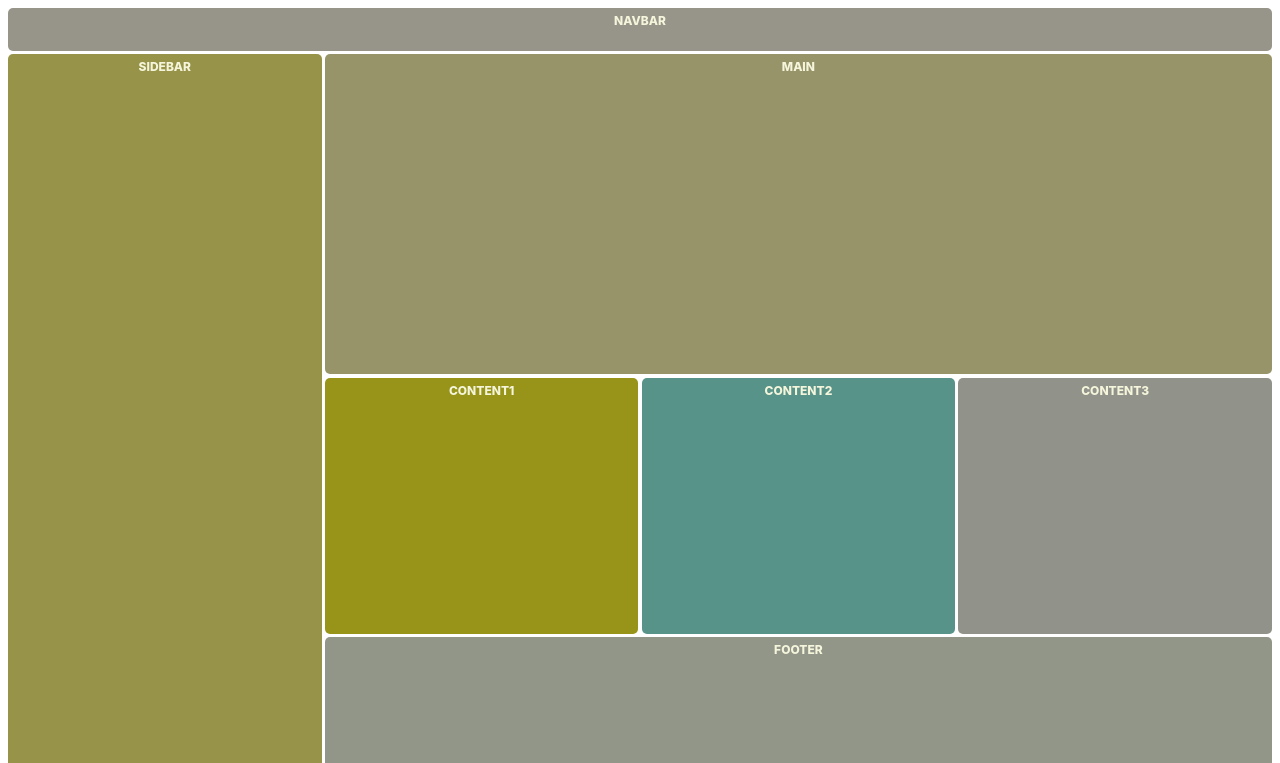
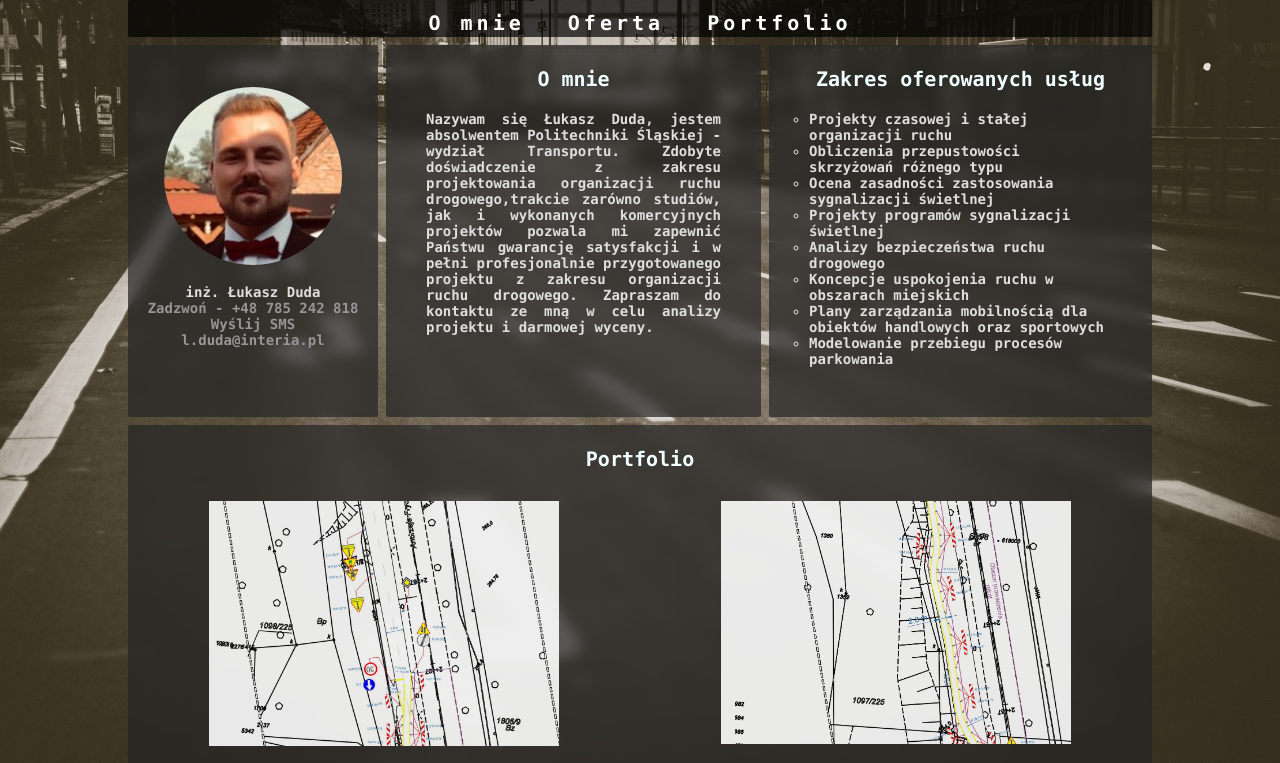
Before and after one commit to dudoslav06/Response-website-training, a plain HTML site: page index.html in a window 1280 px wide. Shown: the top 763 px of the page. Drawn offline with Linux system fonts and the light colour scheme.

Commit message:
Add files via upload

```diff
--- a/index.html
+++ b/index.html
@@ -1,21 +1,74 @@
 <!doctype html>
-<html>
+<html lang="pl-PL">
 <head>
 <meta charset="utf-8">
 <title>Projekty organizacji ruchu drogowego</title>
-
+<meta http-equiv="default-style" content="default stylesheet title" />
+<meta http-equiv="refresh" content="300" />
+<meta http-equiv="X-UA-Compatible" content="IE=edge" />
+<meta http-equiv="content-type" content="text/html; charset=UTF-8">
+<meta name="application-name" content="Projekty organizacji ruchu drogowego" />
+<meta name="author" content="Łukasz Duda"/>
+<meta name="description" content="Projekty organizacji ruchu, organizacji tymczasowej ruchu, Obliczenia przepustowości skrzyżowań,Analizy bezpieczeństwa ruchu drogowego, Modelowanie przebiegu procesów parkowania">
+<meta name="google" content="nositelinkssearchbox" />
+<meta name="robots" content="model, organizacja ruchu, projekt organizacji, przepustowość, duchu drogowego, proces parkowania" />
+<meta name="http-equiv" content="X-Robots-Tag : noindex, follow" />
+<meta name="googlebot" content="model, organizacja ruchu, projekt organizacji, przepustowość, duchu drogowego, proces parkowania" />
+<meta name="verify" content=""/>
+<meta property="og:locale" content="pl-PL">
+<meta property="og:description" content="Projekty organizacji ruchu, organizacji tymczasowej ruchu, Obliczenia przepustowości skrzyżowań,Analizy bezpieczeństwa ruchu drogowego, Modelowanie przebiegu procesów parkowania."/>
 <link href="style.css" rel="stylesheet" type="text/css">
 </head>
 
 <body>
 	<div class="container">
-	<nav>Navbar</nav>
-		<main>Main</main>
-		<div id="sidebar">Sidebar</div>
-		<div id="Content1">Content1</div>
-		<div id="Content2">Content2</div>
-		<div id="Content3">Content3</div>
-		<footer>Footer</footer>
+	<nav>
+    	<a href="#1">O mnie</a>
+		<a href="#2">Oferta</a>
+        <a href="#3">Portfolio</a>
+	</nav>
+		<main>
+			<h1>O mnie</h1>
+<p>Nazywam się Łukasz Duda, jestem absolwentem Politechniki Śląskiej - wydział Transportu. Zdobyte doświadczenie z zakresu projektowania organizacji ruchu drogowego,trakcie zarówno studiów, jak i wykonanych komercyjnych projektów pozwala mi zapewnić Państwu gwarancję satysfakcji i w pełni profesjonalnie przygotowanego projektu z zakresu organizacji ruchu drogowego. Zapraszam do kontaktu ze mną w celu analizy projektu i darmowej wyceny.
+
+</p>
+		</main>
+		<div id="sidebar">
+                    <div class="data">
+					<img class="photo1" src="images/1.jpg"><br><br>
+					inż. Łukasz Duda<br>
+                    <a href="tel:+48 785 242 818">Zadzwoń - +48 785 242 818</a><br>
+					<a href="sms:+48 785 242 818">Wyślij SMS </a><br>
+					<a href="mailto:l.duda@interia.pl">l.duda@interia.pl</a><br></div>
+		</div>
+		<div id="Content1">
+			<h1>Zakres oferowanych usług</h1>
+		         <P>
+					 <ul>
+                    <li>Projekty czasowej i stałej organizacji ruchu</li>
+                    <li>Obliczenia przepustowości skrzyżowań różnego typu</li>
+                    <li>Ocena zasadności zastosowania sygnalizacji świetlnej</li>
+                    <li>Projekty programów sygnalizacji świetlnej</li>
+                    <li>Analizy bezpieczeństwa ruchu drogowego</li>
+                    <li>Koncepcje uspokojenia ruchu w obszarach miejskich</li>
+                    <li>Plany zarządzania mobilnością dla obiektów handlowych oraz sportowych</li>
+                    <li>Modelowanie przebiegu procesów parkowania</li>
+                </ul>
+					 </P>
+		</div>
+		<div id="Content2">
+			<h1>Portfolio</h1>
+			<div class="portfolio">
+				<figure class="photo_portfolio"><img src="images/project1.jpg" alt="" class="portfolio"></figure>
+
+				<figure class="photo_portfolio"><img src="images/project2.jpg" alt="" class="portfolio"></figure>
+
+				<figure class="photo_portfolio"><img src="images/project3.jpg" alt="" class="portfolio"></figure>
+
+				<figure class="photo_portfolio"><img src="images/7.jpg" alt="" class="portfolio"></figure>
+			</div>
+		</div>
+		<footer>Wszelkie prawa zastrzeżone Łukasz Duda © 2020 </footer>
 	</div>
 
 
--- a/style.css
+++ b/style.css
@@ -1,81 +1,188 @@
 :root{
-	--main-radius: 5px;
-	--main-padding: 5px;
+	--main-radius: 2px;
+	--main-padding: 2px;
+}
+*{
+	margin: 0px;
+	padding: 0px;
 }
 
-
+body
+{
+	background-image: url("images/2.jpg");
+	-webkit-background-size: cover;
+    background-attachment: fixed;
+	background-repeat: no-repeat;
+}
 .container{
 	display: grid;
 	height: 100vh;
-	grid-template-columns: 1fr 1fr 1fr 1fr;
-	grid-template-rows: 0.2fr 1.5fr 1.2fr 0.8fr;
+	max-width: 1024px;
+	left: 0;
+	right: 0;
+	margin:auto;
+	grid-template-columns: 1fr 1.5fr 0.5fr 1fr;
+	grid-template-rows: 0.15fr 1.0fr 1.2fr 0.1fr;
 	grid-template-areas:
 		"nav nav nav nav"
-		"sidebar main main main"
-		"sidebar Content1 Content2 Content3"
-		"sidebar footer footer footer";
-	grid-gap: 0.2rem;
-	font-family: "inter", sans-serif;
+		"sidebar main Content1 Content1"
+		"Content2 Content2 Content2 Content2"
+		"footer footer footer footer";
+	grid-gap: 0.5rem;
+	font-family:Consolas, "Andale Mono", "Lucida Console", "Lucida Sans Typewriter", Monaco, "Courier New", "monospace";
 	font-weight: 800;
-	text-transform:uppercase;
-	font-size: 12px;
-	color: beige;
-	text-align: center
+	text-transform:;
+	font-size: 14px;
+	color:rgba(223,223,223,1.00);
+	text-align: center;
+
 }
 nav{
-	background: #979489;
 	grid-area: nav;
 	border-radius: var(--main-radius);
 	padding-top: var(--main-padding);
+    background: rgba(0,0,0,0.70);
+    width: 100%;
+    z-index: 12;
+	font-family:Consolas, "Andale Mono", "Lucida Console", "Lucida Sans Typewriter", Monaco, "Courier New", "monospace";
+	letter-spacing: 5px;
+	font-size: 30px;
+}
+nav a{
+    text-decoration: none;
+	font-family:Consolas, "Andale Mono", "Lucida Console", "Lucida Sans Typewriter", Monaco, "Courier New", "monospace";
+    letter-spacing: 4px;
+    font-size: 20px;
+    margin: 0 10px;
+    color: #fff;
+	transition: all  0.5s;
+}
+
+.photo1{
+    border-radius: 50%;
+}
+
+nav a:hover{
+    text-decoration: underline;
+	font-family:Consolas, "Andale Mono", "Lucida Console", "Lucida Sans Typewriter", Monaco, "Courier New", "monospace";
+    letter-spacing: 4px;
+    font-size: 20px;
+    margin: 0 10px;
+    color: rgb(150, 150, 150);
+    transition: all  0.5s;
 }
 main{
-	background: #979469;
-		grid-area: main;
+	background:rgba(38,38,38,0.70);
+	grid-area: main;
 	border-radius: var(--main-radius);
 	padding-top: var(--main-padding);
+	backdrop-filter: blur(7px);
+
 }
+
+#sidebar a{
+    text-decoration: none;
+	color: rgb(150, 150, 150);
+
+}
+
 #sidebar{
-	background: #979449;
-		grid-area: sidebar;
+	background: rgba(38,38,38,0.70);
+	grid-area: sidebar;
 	border-radius: var(--main-radius);
 	padding-top: var(--main-padding);
+	backdrop-filter: blur(7px);
+
+}
+.data{
+	padding-top: 30px;
+	padding-bottom: 40px;
+    background: none;
+	transform: translateY(10px);
 }
 #Content1{
-	background: #979419;
-		grid-area: Content1;
+	background: rgba(38,38,38,0.70);
+	grid-area: Content1;
 	border-radius: var(--main-radius);
 	padding-top: var(--main-padding);
+	backdrop-filter: blur(7px);
+	padding-bottom: 50px;
 }
 #Content2{
-	background: #579389;
-		grid-area: Content2;
+	background: rgba(38,38,38,0.70);
+	grid-area: Content2;
 	border-radius: var(--main-radius);
 	padding-top: var(--main-padding);
-}#Content3{
-	background: #919289;
-		grid-area: Content3;
-	border-radius: var(--main-radius);
-	padding-top: var(--main-padding);
+	backdrop-filter: blur(7px);
+	padding-bottom: 20px;
+
 }
 footer{
-		background: #929689;
+		background: rgba(38,38,38,0.70);
 	grid-area: footer;
 	border-radius: var(--main-radius);
 	padding-top: var(--main-padding);
+	backdrop-filter: blur(7px);
+
+}
+
+h1{
+	text-align: center;
+	color: azure;
+	font-size: 20px;
+	padding-top: 20px;
+	padding-bottom: 20px;
+}
+
+ul{
+	list-style: circle;
+	text-align: left;
+	margin-left: 40px;
+	margin-right: 40px;
+}
+
+p{
+	text-align: left;
+	margin-left: 40px;
+	margin-right: 40px;
+	text-align: justify;
+}
+
+.portfolio{
+
+	display: flex;
+	flex-wrap: wrap;
+	justify-content: space-around;
+}
+
+.photo_portfolio{
+	margin: 10px;
+}
+
+.photo_portfolio img{
+	width: 350px;
+	opacity: 0.9;
+	transition: 0.5s all;
+}
+.photo_portfolio img:hover{
+	opacity: 1.0;
+	transform: scale(1.1);
+	transition: 0.5s all;
 }
 
 @media only screen and (max-width:550px) {
 
 	.container{
 		grid-template-columns: 1fr;
-		grid-template-rows: 0.4fr 0.4fr 2.2fr 1.2fr 1.2fr 1.2fr 1fr;
+		grid-template-rows: 0.4fr 0.4fr 2.2fr 1.2fr 1.2fr 1.2fr 0.4fr;
 		grid-template-areas:
 			"nav"
 			"sidebar"
 			"main"
 			"Content1"
 			"Content2"
-			"Content3"
 			"footer";
 	}
+	.data{
+	transform: translateY(00px);
 }
```
